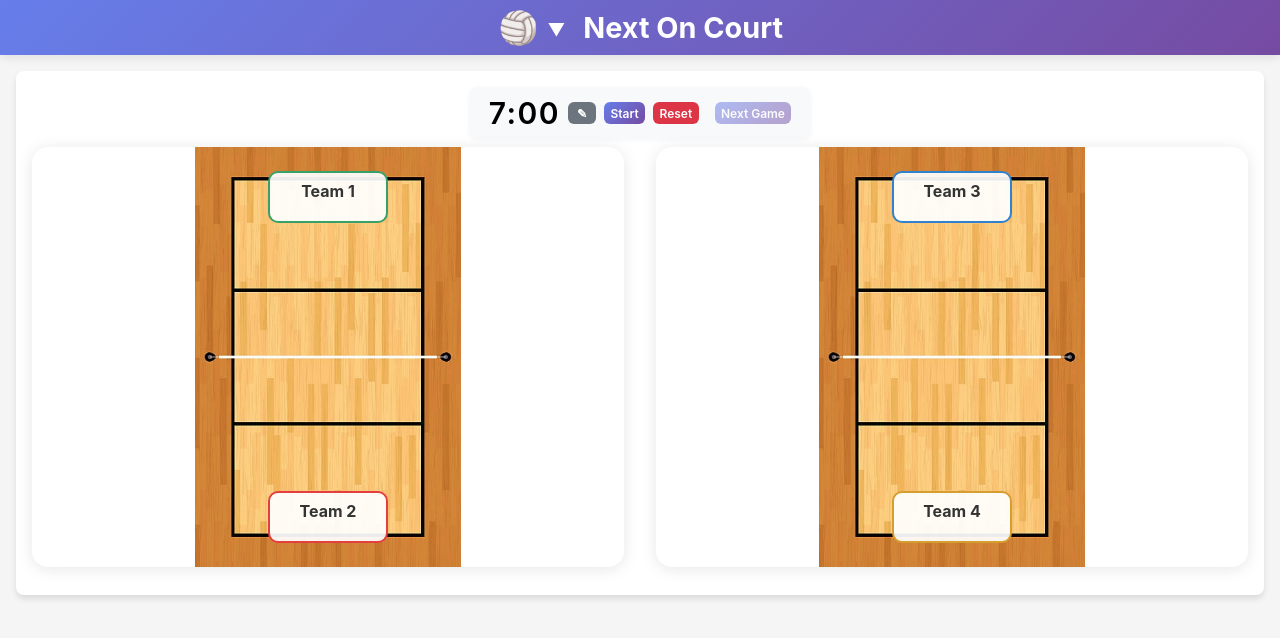
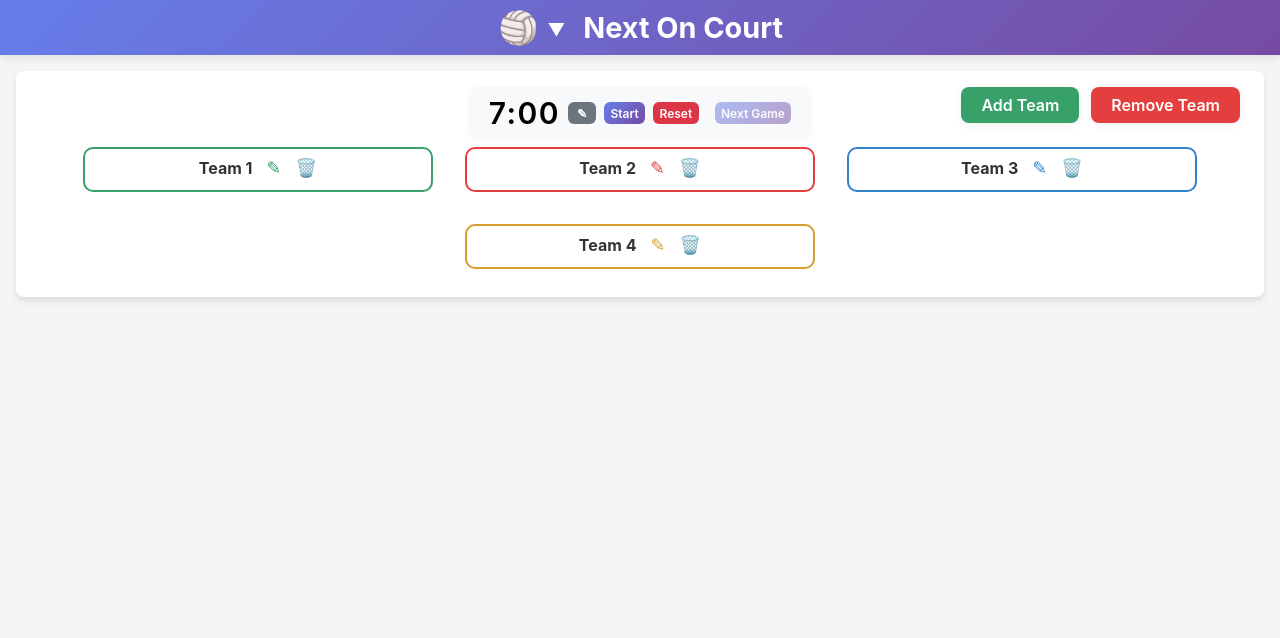
Before and after one commit to jkawakami/NextOnCourt, a React (Create React App) app: page /vball in a window 1280 px wide. Shown: the top 638 px of the page. Built offline with nearby package versions, Linux system fonts and the light colour scheme.

Commit message:
update style for add player button. Add Team and Remove Team buttons

```diff
--- a/src/components/AddPlayerForm.js
+++ b/src/components/AddPlayerForm.js
@@ -24,8 +24,24 @@ const AddPlayerForm = forwardRef(({ onAddPlayer, minimal }, inputRef) => {
             className="form-input"
             maxLength={30}
             ref={inputRef}
+            style={{
+              background: '#f8fafc',
+              border: '2px solid #38a169',
+              color: '#222',
+              fontWeight: 500,
+              borderRadius: 8,
+              padding: '7px 12px',
+              outline: 'none',
+              transition: 'box-shadow 0.2s',
+            }}
+            onFocus={e => e.target.style.boxShadow = '0 0 0 2px #38a16944'}
+            onBlur={e => e.target.style.boxShadow = 'none'}
           />
-          {!minimal && (
+          {minimal ? (
+            <button type="submit" className="btn btn-success btn-small" style={{marginLeft: 6, padding: '2px 10px', fontSize: '1em', lineHeight: 1}} title="Add player">
+              Add
+            </button>
+          ) : (
             <button type="submit" className="btn btn-success">
               Add
             </button>
--- a/src/components/PlayerQueueVolleyball.js
+++ b/src/components/PlayerQueueVolleyball.js
@@ -1,7 +1,7 @@
 import React, { useState, useEffect, useRef } from 'react';
 import AddPlayerForm from './AddPlayerForm';
 
-const PlayerQueueVolleyball = ({ players, onRemovePlayer, onMoveUp, onMoveDown, onReorderPlayers, firstGamePlayed, onAssignTeam, onResetQueue, showAddPlayerNextToTitle, onAddPlayer }) => {
+const PlayerQueueVolleyball = ({ players, onRemovePlayer, onMoveUp, onMoveDown, onReorderPlayers, firstGamePlayed, onAssignTeam, onResetQueue, showAddPlayerNextToTitle, onAddPlayer, teamCount, teamNames }) => {
   const [draggedPlayer, setDraggedPlayer] = useState(null);
   const [dragOverPlayer, setDragOverPlayer] = useState(null);
   const [playerToRemove, setPlayerToRemove] = useState(null);
@@ -190,7 +190,19 @@ const PlayerQueueVolleyball = ({ players, onRemovePlayer, onMoveUp, onMoveDown,
                     >
                       <div className="player-info">
                         <span className={`player-number ${compactMode !== 'normal' ? compactMode : ''}`}>{globalIndex + 1}</span>
-                        <span className={`player-name ${compactMode !== 'normal' ? compactMode : ''}`}>{player.name}{firstGamePlayed && player.gamesPlayed === 0 && (<span title="Hasn't played yet" style={{marginLeft: 4}}>✨</span>)}{typeof onAssignTeam === 'function' && (<select value={player.team || ''} onChange={e => onAssignTeam(player.id, e.target.value || null)} style={{ marginLeft: 8, fontSize: '0.95em', borderRadius: 4, border: '1.5px solid #e1e5e9', padding: '0.15em 0.5em' }}><option value="">No Team</option><option value="team1">Team 1</option><option value="team2">Team 2</option><option value="team3">Team 3</option><option value="team4">Team 4</option></select>)}</span>
+                        <span className={`player-name ${compactMode !== 'normal' ? compactMode : ''}`}>{player.name}{firstGamePlayed && player.gamesPlayed === 0 && (<span title="Hasn't played yet" style={{marginLeft: 4}}>✨</span>)}{typeof onAssignTeam === 'function' && (
+                          <select
+                            value={player.team || ''}
+                            onChange={e => onAssignTeam(player.id, e.target.value || null)}
+                            style={{ marginLeft: 8, fontSize: '0.95em', borderRadius: 4, border: '1.5px solid #e1e5e9', padding: '0.15em 0.5em' }}
+                          >
+                            <option value="">No Team</option>
+                            {Array.from({ length: teamCount }).map((_, i) => {
+                              const teamKey = `team${i+1}`;
+                              return <option key={teamKey} value={teamKey}>{teamNames[teamKey] || `Team ${i+1}`}</option>;
+                            })}
+                          </select>
+                        )}</span>
                       </div>
                       <div className="player-actions">
                         <div className={`drag-handle ${compactMode !== 'normal' ? compactMode : ''}`} title="Drag to reorder">
--- a/src/components/TeamDisplayVolleyball.js
+++ b/src/components/TeamDisplayVolleyball.js
@@ -6,7 +6,7 @@ const formatTime = (seconds) => {
   return `${m}:${s}`;
 };
 
-const TeamDisplayVolleyball = ({ teams, gameInProgress, onNextGame, nextGameDisabled, players }) => {
+const TeamDisplayVolleyball = ({ teams, gameInProgress, onNextGame, nextGameDisabled, players, teamCount, teamNames, setTeamName, removeTeamByKey }) => {
   // Timer state
   const [duration, setDuration] = useState(420); // 7 minutes default
   const [timeLeft, setTimeLeft] = useState(420);
@@ -14,6 +14,8 @@ const TeamDisplayVolleyball = ({ teams, gameInProgress, onNextGame, nextGameDisa
   const [editMode, setEditMode] = useState(false);
   const timerRef = useRef(null);
   const [showTimeUp, setShowTimeUp] = useState(false);
+  const [editingTeam, setEditingTeam] = useState(null);
+  const [editValue, setEditValue] = useState('');
 
   React.useEffect(() => {
     if (isRunning && timeLeft > 0) {
@@ -155,95 +157,58 @@ const TeamDisplayVolleyball = ({ teams, gameInProgress, onNextGame, nextGameDisa
           </div>
         )}
       </div>
-      <div className="teams-container" style={teams.team3 && teams.team4 ? {display: 'flex', gap: '2.5vw', justifyContent: 'center', alignItems: 'flex-start', width: '100%', maxWidth: '100vw'} : {}}>
-        {teams.team3 && teams.team4 ? (
-          <>
-            {/* Left Court: Team 1 (top), Team 2 (bottom) */}
-            <div style={{position: 'relative', flex: 1, maxWidth: '48vw', minWidth: 340, height: '38vw', maxHeight: 420, background: 'url(/volleyball-court.jpeg) center/contain no-repeat', borderRadius: 16, boxShadow: '0 2px 16px rgba(0,0,0,0.10)'}}>
-              {/* Team 1 (top) */}
-              <div style={{position: 'absolute', top: 24, left: 0, right: 0, display: 'flex', justifyContent: 'center', zIndex: 2}}>
-                <div className="team team1" style={{background: 'rgba(255,255,255,0.92)', border: '2px solid #38a169', borderRadius: 10, padding: '0.5rem 1.2rem', minWidth: 120}}>
-                  <h4 style={{textAlign: 'center'}}>Team 1</h4>
-                  <div className="team-players vertical" style={{display: 'flex', flexDirection: 'column', gap: '0.5rem', alignItems: 'center'}}>
-                    {teams.team1.map((player) => (
-                      <div key={player.id} className="team-player" style={{background: '#f8f9fa', borderRadius: 6, padding: '0.5rem 1.2rem', fontWeight: 600, fontSize: '1.1rem', minWidth: 60, textAlign: 'center', border: '1.5px solid #38a169', width: '100%'}}>
-                        <span className="player-name">{player.name}</span>
-                      </div>
-                    ))}
-                  </div>
-                </div>
+      <div className="teams-container" style={{display: 'flex', flexWrap: 'wrap', gap: '2.5vw', justifyContent: 'center', alignItems: 'flex-start', width: '100%', maxWidth: '100vw'}}>
+        {Array.from({ length: teamCount }).map((_, i) => {
+          const teamKey = `team${i + 1}`;
+          const borderColors = ['#38a169', '#e53e3e', '#3182ce', '#d69e2e', '#805ad5', '#319795', '#ed8936', '#718096'];
+          const borderColor = borderColors[i % borderColors.length];
+          return (
+            <div key={teamKey} className={`team ${teamKey}`} style={{background: 'rgba(255,255,255,0.92)', border: `2px solid ${borderColor}`, borderRadius: 10, padding: '0.5rem 1.2rem', minWidth: 120, flex: '1 1 300px', maxWidth: 350}}>
+              <div style={{display: 'flex', alignItems: 'center', justifyContent: 'center', gap: 8, marginBottom: 4}}>
+                {editingTeam === teamKey ? (
+                  <form onSubmit={e => { e.preventDefault(); setTeamName(teamKey, editValue.trim() || teamNames[teamKey]); setEditingTeam(null); }} style={{display: 'flex', alignItems: 'center', gap: 4}}>
+                    <input
+                      type="text"
+                      value={editValue}
+                      onChange={e => setEditValue(e.target.value)}
+                      style={{ fontSize: '1.1rem', fontWeight: 600, borderRadius: 6, border: `1.5px solid ${borderColor}`, padding: '2px 8px', minWidth: 60 }}
+                      maxLength={30}
+                      autoFocus
+                    />
+                    <button type="submit" style={{ background: borderColor, color: '#fff', border: 'none', borderRadius: 4, padding: '2px 10px', fontWeight: 600, fontSize: '1rem', marginLeft: 2 }}>Save</button>
+                    <button type="button" style={{ background: '#eee', color: '#444', border: 'none', borderRadius: 4, padding: '2px 10px', fontWeight: 600, fontSize: '1rem', marginLeft: 2 }} onClick={() => setEditingTeam(null)}>Cancel</button>
+                  </form>
+                ) : (
+                  <>
+                    <h4 style={{textAlign: 'center', margin: 0}}>{teamNames[teamKey] || `Team ${i + 1}`}</h4>
+                    <button
+                      style={{ marginLeft: 6, background: 'none', border: 'none', color: borderColor, fontSize: '1.1rem', cursor: 'pointer', padding: 0 }}
+                      title="Edit team name"
+                      onClick={() => { setEditingTeam(teamKey); setEditValue(teamNames[teamKey] || `Team ${i + 1}`); }}
+                    >
+                      ✎
+                    </button>
+                    <button
+                      style={{ marginLeft: 6, background: 'none', border: 'none', color: '#e53e3e', fontSize: '1.1rem', cursor: teamCount <= 1 ? 'not-allowed' : 'pointer', padding: 0, opacity: teamCount <= 1 ? 0.5 : 1 }}
+                      title="Delete team"
+                      onClick={() => removeTeamByKey(teamKey)}
+                      disabled={teamCount <= 1}
+                    >
+                      🗑️
+                    </button>
+                  </>
+                )}
               </div>
-              {/* Team 2 (bottom) */}
-              <div style={{position: 'absolute', bottom: 24, left: 0, right: 0, display: 'flex', justifyContent: 'center', zIndex: 2}}>
-                <div className="team team2" style={{background: 'rgba(255,255,255,0.92)', border: '2px solid #e53e3e', borderRadius: 10, padding: '0.5rem 1.2rem', minWidth: 120}}>
-                  <h4 style={{textAlign: 'center'}}>Team 2</h4>
-                  <div className="team-players vertical" style={{display: 'flex', flexDirection: 'column', gap: '0.5rem', alignItems: 'center'}}>
-                    {teams.team2.map((player) => (
-                      <div key={player.id} className="team-player" style={{background: '#f8f9fa', borderRadius: 6, padding: '0.5rem 1.2rem', fontWeight: 600, fontSize: '1.1rem', minWidth: 60, textAlign: 'center', border: '1.5px solid #e53e3e', width: '100%'}}>
-                        <span className="player-name">{player.name}</span>
-                      </div>
-                    ))}
-                  </div>
-                </div>
-              </div>
-            </div>
-            {/* Right Court: Team 3 (top), Team 4 (bottom) */}
-            <div style={{position: 'relative', flex: 1, maxWidth: '48vw', minWidth: 340, height: '38vw', maxHeight: 420, background: 'url(/volleyball-court.jpeg) center/contain no-repeat', borderRadius: 16, boxShadow: '0 2px 16px rgba(0,0,0,0.10)'}}>
-              {/* Team 3 (top) */}
-              <div style={{position: 'absolute', top: 24, left: 0, right: 0, display: 'flex', justifyContent: 'center', zIndex: 2}}>
-                <div className="team team3" style={{background: 'rgba(255,255,255,0.92)', border: '2px solid #3182ce', borderRadius: 10, padding: '0.5rem 1.2rem', minWidth: 120}}>
-                  <h4 style={{textAlign: 'center'}}>Team 3</h4>
-                  <div className="team-players vertical" style={{display: 'flex', flexDirection: 'column', gap: '0.5rem', alignItems: 'center'}}>
-                    {teams.team3.map((player) => (
-                      <div key={player.id} className="team-player" style={{background: '#f8f9fa', borderRadius: 6, padding: '0.5rem 1.2rem', fontWeight: 600, fontSize: '1.1rem', minWidth: 60, textAlign: 'center', border: '1.5px solid #3182ce', width: '100%'}}>
-                        <span className="player-name">{player.name}</span>
-                      </div>
-                    ))}
-                  </div>
-                </div>
-              </div>
-              {/* Team 4 (bottom) */}
-              <div style={{position: 'absolute', bottom: 24, left: 0, right: 0, display: 'flex', justifyContent: 'center', zIndex: 2}}>
-                <div className="team team4" style={{background: 'rgba(255,255,255,0.92)', border: '2px solid #d69e2e', borderRadius: 10, padding: '0.5rem 1.2rem', minWidth: 120}}>
-                  <h4 style={{textAlign: 'center'}}>Team 4</h4>
-                  <div className="team-players vertical" style={{display: 'flex', flexDirection: 'column', gap: '0.5rem', alignItems: 'center'}}>
-                    {teams.team4.map((player) => (
-                      <div key={player.id} className="team-player" style={{background: '#f8f9fa', borderRadius: 6, padding: '0.5rem 1.2rem', fontWeight: 600, fontSize: '1.1rem', minWidth: 60, textAlign: 'center', border: '1.5px solid #d69e2e', width: '100%'}}>
-                        <span className="player-name">{player.name}</span>
-                      </div>
-                    ))}
-                  </div>
-                </div>
-              </div>
-            </div>
-          </>
-        ) : (
-          <>
-            <div className="team team1">
-              <h4>Team 1</h4>
-              <div className="team-players horizontal">
-                {teams.team1.map((player) => (
-                  <div key={player.id} className="team-player">
+              <div className="team-players vertical" style={{display: 'flex', flexDirection: 'column', gap: '0.5rem', alignItems: 'center'}}>
+                {teams[teamKey].map((player) => (
+                  <div key={player.id} className="team-player" style={{background: '#f8f9fa', borderRadius: 6, padding: '0.5rem 1.2rem', fontWeight: 600, fontSize: '1.1rem', minWidth: 60, textAlign: 'center', border: `1.5px solid ${borderColor}`, width: '100%'}}>
                     <span className="player-name">{player.name}</span>
                   </div>
                 ))}
               </div>
             </div>
-            <div className="vs-divider">
-              <span>VS</span>
-            </div>
-            <div className="team team2">
-              <h4>Team 2</h4>
-              <div className="team-players horizontal">
-                {teams.team2.map((player) => (
-                  <div key={player.id} className="team-player">
-                    <span className="player-name">{player.name}</span>
-                  </div>
-                ))}
-              </div>
-            </div>
-          </>
-        )}
+          );
+        })}
       </div>
     </div>
   );
--- a/src/components/VolleyballPage.js
+++ b/src/components/VolleyballPage.js
@@ -5,6 +5,11 @@ import PlayerQueueVolleyball from './PlayerQueueVolleyball';
 function VolleyballPage() {
   const [players, setPlayers] = useState([]);
   const isFirstLoad = React.useRef(true);
+  const [addError, setAddError] = useState('');
+  const [teamCount, setTeamCount] = useState(4);
+  const [teamNames, setTeamNames] = useState({ team1: 'Team 1', team2: 'Team 2', team3: 'Team 3', team4: 'Team 4' });
+  const [removeTeamDropdownOpen, setRemoveTeamDropdownOpen] = useState(false);
+  const [teamToRemove, setTeamToRemove] = useState('');
 
   // Load players from localStorage on component mount
   useEffect(() => {
@@ -25,7 +30,12 @@ function VolleyballPage() {
   }, [players]);
 
   const addPlayer = (playerName) => {
-    if (playerName.trim() && !players.find(p => p.name.toLowerCase() === playerName.toLowerCase())) {
+    if (!playerName.trim()) return;
+    if (players.find(p => p.name.toLowerCase() === playerName.trim().toLowerCase())) {
+      setAddError('Player names must be unique.');
+      setTimeout(() => setAddError(''), 2500);
+      return;
+    }
     const newPlayer = {
       id: Date.now(),
       name: playerName.trim(),
@@ -33,7 +43,7 @@ function VolleyballPage() {
       team: null
     };
     setPlayers([...players, newPlayer]);
-    }
+    setAddError('');
   };
 
   const removePlayer = (playerId) => {
@@ -81,13 +91,11 @@ function VolleyballPage() {
     setPlayers(players => players.map(p => p.id === playerId ? { ...p, team } : p));
   };
 
-  // Compute teams based on player.team (4 teams)
-  const currentTeams = {
-    team1: players.filter(p => p.team === 'team1'),
-    team2: players.filter(p => p.team === 'team2'),
-    team3: players.filter(p => p.team === 'team3'),
-    team4: players.filter(p => p.team === 'team4'),
-  };
+  // Compute teams dynamically
+  const currentTeams = {};
+  for (let i = 1; i <= teamCount; i++) {
+    currentTeams[`team${i}`] = players.filter(p => p.team === `team${i}`);
+  }
 
   // Determine if the first game has been played
   const firstGamePlayed = players.some(p => p.gamesPlayed > 0);
@@ -97,19 +105,134 @@ function VolleyballPage() {
     localStorage.removeItem('volleyballPlayers');
   };
 
+  const handleAddTeam = () => {
+    setTeamCount((count) => count + 1);
+    setTeamNames(names => {
+      const newKey = `team${teamCount + 1}`;
+      return { ...names, [newKey]: `Team ${teamCount + 1}` };
+    });
+  };
+
+  const removeTeamByKey = (teamKey) => {
+    if (!teamKey) return;
+    if (teamCount <= 1) return;
+    setPlayers(players => players.map(p => p.team === teamKey ? { ...p, team: null } : p));
+    setTeamCount(count => count - 1);
+    setTeamNames(names => {
+      const updated = { ...names };
+      delete updated[teamKey];
+      return updated;
+    });
+    if (teamToRemove === teamKey) setTeamToRemove('');
+    setRemoveTeamDropdownOpen(false);
+  };
+
+  const setTeamName = (teamKey, newName) => {
+    setTeamNames(names => ({ ...names, [teamKey]: newName }));
+  };
+
   return (
     <>
-      <div className="top-section">
+      <div className="top-section" style={{ position: 'relative' }}>
+        <div style={{ position: 'absolute', top: 16, right: 24, zIndex: 10, display: 'flex', gap: 12 }}>
+          <button
+            style={{
+              background: '#38a169',
+              color: '#fff',
+              border: 'none',
+              borderRadius: 8,
+              padding: '8px 20px',
+              fontWeight: 600,
+              fontSize: '1rem',
+              boxShadow: '0 2px 8px rgba(0,0,0,0.07)',
+              cursor: 'pointer',
+              transition: 'background 0.2s',
+            }}
+            onClick={handleAddTeam}
+          >
+            Add Team
+          </button>
+          <div style={{ position: 'relative' }}>
+            <button
+              style={{
+                background: '#e53e3e',
+                color: '#fff',
+                border: 'none',
+                borderRadius: 8,
+                padding: '8px 20px',
+                fontWeight: 600,
+                fontSize: '1rem',
+                boxShadow: '0 2px 8px rgba(0,0,0,0.07)',
+                cursor: teamCount <= 1 ? 'not-allowed' : 'pointer',
+                opacity: teamCount <= 1 ? 0.6 : 1,
+              }}
+              onClick={() => setRemoveTeamDropdownOpen(open => !open)}
+              disabled={teamCount <= 1}
+            >
+              Remove Team
+            </button>
+            {removeTeamDropdownOpen && (
+              <div style={{
+                position: 'absolute',
+                top: '110%',
+                right: 0,
+                background: '#fff',
+                border: '1.5px solid #e2e8f0',
+                borderRadius: 8,
+                boxShadow: '0 4px 16px rgba(0,0,0,0.10)',
+                padding: 12,
+                minWidth: 160,
+                zIndex: 100,
+              }}>
+                <select
+                  value={teamToRemove}
+                  onChange={e => setTeamToRemove(e.target.value)}
+                  style={{ width: '100%', padding: '6px 10px', borderRadius: 6, border: '1.5px solid #e2e8f0', marginBottom: 10 }}
+                >
+                  <option value="">Select Team</option>
+                  {Array.from({ length: teamCount }).map((_, i) => (
+                    <option key={`team${i+1}`} value={`team${i+1}`}>{`Team ${i+1}`}</option>
+                  ))}
+                </select>
+                <button
+                  style={{
+                    background: '#e53e3e',
+                    color: '#fff',
+                    border: 'none',
+                    borderRadius: 6,
+                    padding: '6px 16px',
+                    fontWeight: 600,
+                    fontSize: '1rem',
+                    width: '100%',
+                    cursor: !teamToRemove ? 'not-allowed' : 'pointer',
+                    opacity: !teamToRemove ? 0.6 : 1,
+                  }}
+                  onClick={() => removeTeamByKey(teamToRemove)}
+                  disabled={!teamToRemove}
+                >
+                  Confirm Remove
+                </button>
+              </div>
+            )}
+          </div>
+        </div>
         <TeamDisplayVolleyball
           teams={currentTeams}
+          teamCount={teamCount}
+          teamNames={teamNames}
+          setTeamName={setTeamName}
+          removeTeamByKey={removeTeamByKey}
           gameInProgress={true}
           onNextGame={endGame}
-          nextGameDisabled={currentTeams.team1.length < 1 || currentTeams.team2.length < 1 || currentTeams.team3.length < 1 || currentTeams.team4.length < 1}
+          nextGameDisabled={Object.values(currentTeams).some(team => team.length < 1)}
           players={players}
         />
       </div>
       <div className="bottom-section">
         <div className="left-panel">
+          {addError && (
+            <div style={{ color: 'red', marginBottom: 8, fontWeight: 500 }}>{addError}</div>
+          )}
           <PlayerQueueVolleyball
             players={players}
             onRemovePlayer={removePlayer}
@@ -117,6 +240,8 @@ function VolleyballPage() {
             onMoveDown={movePlayerDown}
             onReorderPlayers={reorderPlayers}
             onAssignTeam={assignPlayerTeam}
+            teamCount={teamCount}
+            teamNames={teamNames}
             firstGamePlayed={firstGamePlayed}
             onResetQueue={resetQueue}
             showAddPlayerNextToTitle
```
Also changed, not shown: src/components/BasketballPage.js (+18 -7 lines), src/components/PlayerQueueBasketball.js (+24 -6 lines). Lines whose indentation alone changed are shown as unchanged.
